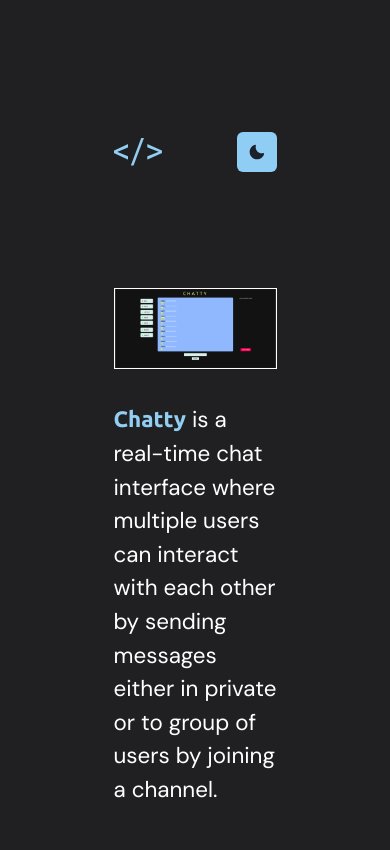
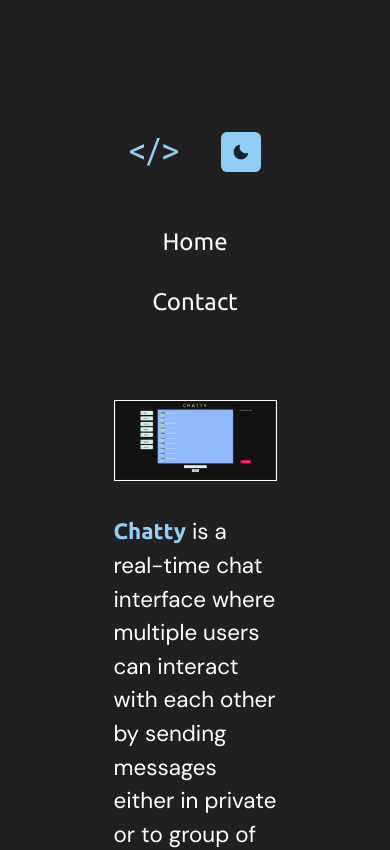
Before and after one commit to dizzi3/portfolio-site, a Next.js app: page /Chatty in a window 390 px wide. Shown: the top 850 px of the page. Built offline with nearby package versions, Linux system fonts and the light colour scheme.

Commit message:
Created ProjectNavbar component, made some cosmetic changes for responsive layout

```diff
--- a/components/Menu.js
+++ b/components/Menu.js
@@ -5,7 +5,7 @@ import StyledLink from './StyledLink'
 function Menu({ direction, display }){
 
     return(
-        <Flex direction={direction} display={display} mt={{sm: '6em', md: 0}}>
+        <Flex direction={direction} display={display} mt={{sm: '5em', md: 0}} gridGap='1em'>
 
                 <StyledLink href='/'>Home</StyledLink>
 
--- /dev/null
+++ b/components/ProjectNavbar.js
@@ -0,0 +1,32 @@
+import { Container, Flex, Spacer, IconButton, useColorModeValue, useColorMode, VStack } from '@chakra-ui/react'
+import { MoonIcon } from '@chakra-ui/icons'
+import StyledLink from './StyledLink'
+import Logo from './Logo'
+
+function ProjectNavbar(){
+
+    const { colorMode, toggleColorMode } = useColorMode()
+
+    return (
+        <Container minW='100%'>
+            <Flex alignItems='center' mb={{sm: '3em', md: '7em'}}>
+                            <a href='#home'><Logo smallDimensions='3em' mediumDimensions='4.5em' colorMode={colorMode}/></a>
+                            <Spacer/>
+                            <Flex display={{ sm: 'none', md: 'flex'}}>
+                                <StyledLink href='/'>Home</StyledLink>
+                                <StyledLink href='/Contact'>Contact</StyledLink>
+                            </Flex>
+                            <IconButton _focus={{}} aria-label='Toggle night mode' icon={<MoonIcon/>}
+                                        colorScheme={useColorModeValue('red', 'blue')} onClick={toggleColorMode} ml='2em'/>
+            </Flex>
+
+            <VStack pb='5em' spacing='1em' display={{sm: 'flex', md: 'none'}}>
+                <StyledLink href='/'>Home</StyledLink>
+                <StyledLink href='/Contact'>Contact</StyledLink>
+            </VStack>
+        </Container>
+    )
+
+}
+
+export default ProjectNavbar
--- a/components/StyledLink.js
+++ b/components/StyledLink.js
@@ -1,7 +1,7 @@
 import { useColorModeValue } from '@chakra-ui/react'
 import styled from '@emotion/styled'
 
-function StyledLink({children, href, target}){
+function StyledLink({children, href, target, marginBottom}){
 
     const Link = styled.a`
         color: ${useColorModeValue('#000', '#f8f8f8')};
@@ -12,6 +12,7 @@ function StyledLink({children, href, target}){
         position: relative;
         text-decoration: none;
         width: fit-content;
+        margin-bottom: ${marginBottom};
 
         &:hover{
             color: ${useColorModeValue('#ff0100', '#65b5e9')};
--- a/pages/Chatty.js
+++ b/pages/Chatty.js
@@ -5,6 +5,7 @@ import NextLink from 'next/link'
 import Project from '../components/Project'
 import Footer from '../components/Footer'
 import Logo from '../components/Logo'
+import ProjectNavbar from '../components/ProjectNavbar'
 
 function Chatty(){
 
@@ -14,12 +15,8 @@ function Chatty(){
 
         <Container w='100%' maxW='100%' p={0} id='home'>
             <Container w='100%' maxW='50%' pt='8em' pb='7em' color={useColorModeValue('#000', '#fff')}>
-                    <Flex alignItems='center' mb='7em'>
-                        <a href='#home'><Logo smallDimensions='3em' mediumDimensions='4.5em' colorMode={colorMode}/></a>
-                        <Spacer/>
-                        <IconButton _focus={{}} aria-label='Toggle night mode' icon={<MoonIcon/>}
-                                    colorScheme={useColorModeValue('red', 'blue')} onClick={toggleColorMode}/>
-                    </Flex>
+
+                    <ProjectNavbar/>
 
                     <Image src='/img/Chatty-fullsize.png' w='100%' border='1px solid #fff'/>
 
@@ -55,9 +52,6 @@ function Chatty(){
                             </Button>
                         </a>
 
-                        <NextLink href='/'><Button fontFamily='DM Sans, sans-serif;' fontSize='1em' colorScheme={useColorModeValue('red', 'blue')}
-                                                _focus={{}} fontWeight='500'>Home</Button></NextLink>
-
                     </VStack>
 
 
```
Also changed, not shown: components/WelcomeSection.js (+7 -8 lines).
